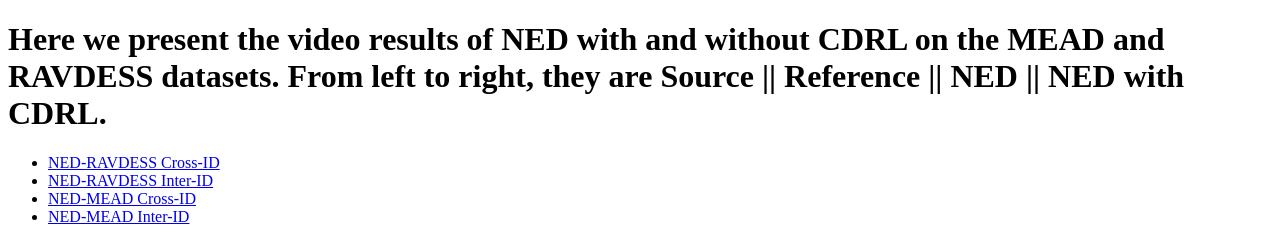
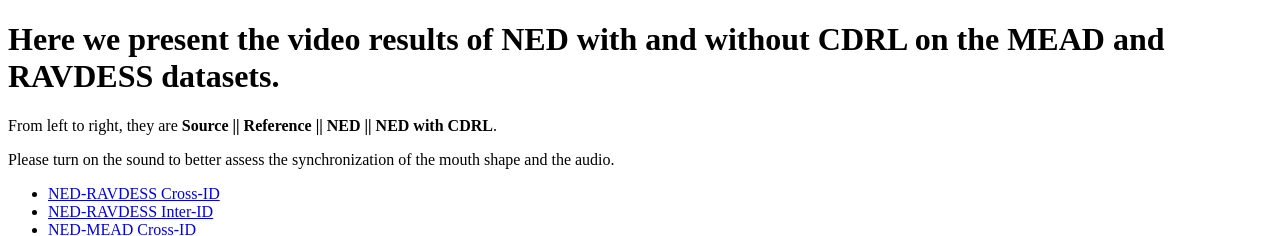
Before and after one commit to jianmanlincjx/CDRL_video_result, a plain HTML site: page index.html in a window 1280 px wide. Shown: the top 236 px of the page. Drawn offline with Linux system fonts and the light colour scheme.

Commit message:
Update index.html

```diff
--- a/index.html
+++ b/index.html
@@ -6,7 +6,15 @@
     <title>CDRL Video Result</title>
 </head>
 <body>
-    <h1>Here we present the video results of NED with and without CDRL on the MEAD and RAVDESS datasets. From left to right, they are Source || Reference || NED || NED with CDRL.</h1>
+    <h1>
+    Here we present the video results of NED with and without CDRL on the MEAD and RAVDESS datasets.
+    </h1>
+    <p>
+        From left to right, they are <strong>Source || Reference || NED || NED with CDRL</strong>.
+    </p>
+    <p>
+        Please turn on the sound to better assess the synchronization of the mouth shape and the audio.
+    </p>
 
 
     <ul>
```
